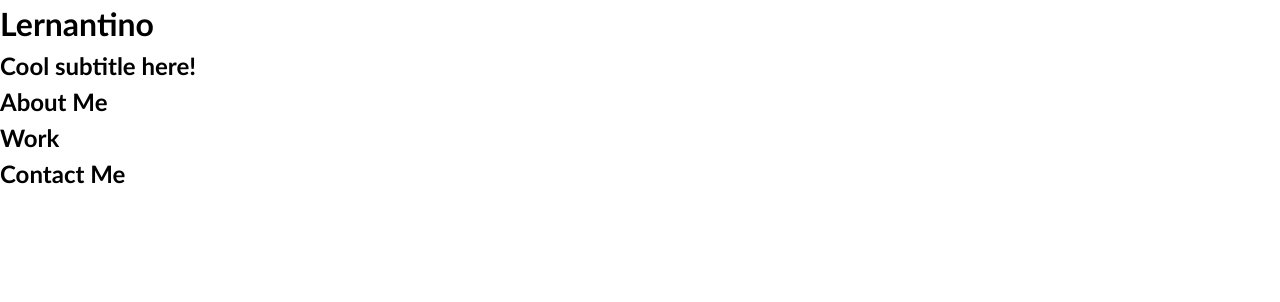
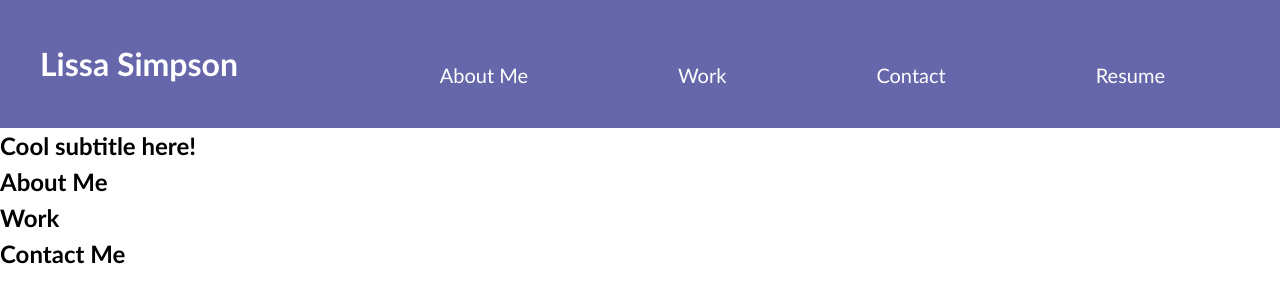
Before and after one commit to lissasimp/Responsive_Portfolio, a plain HTML site: page index.html in a window 1280 px wide. Drawn offline with Linux system fonts and the light colour scheme.

Commit message:
aligned text and changed colours nav

```diff
--- a/index.html
+++ b/index.html
@@ -5,15 +5,21 @@
   <meta charset="UTF-8">
   <meta name="viewport" content="width=device-width, initial-scale=1.0">
   <meta http-equiv="X-UA-Compatible" content="ie=edge">
-  <title>Lernantino // Web Developer</title>
+  <title>Lissa Simpson | Web Developer</title>
   <link rel="stylesheet" href="./style.css" />
 </head>
 
 <body>
   <!-- main logo / nav -->
   <header>
-    <h1>Lernantino</h1>
+    <h1>Lissa Simpson</h1>
     <nav>
+        <ul>
+            <li><a href="#aboutme">About Me</a></li>
+            <li><a href="#work">Work</a></li>
+            <li><a href="#contactme">Contact</a></li>
+            <li><a href="#resume">Resume</a></li>
+        </ul>
     </nav>
   </header>
 
--- a/style.css
+++ b/style.css
@@ -8,6 +8,47 @@
     font-family: 'Trebuchet MS', 'Lucida Sans Unicode', 'Lucida Grande', 'Lucida Sans', Arial, sans-serif;
     line-height: 1.5;
   }
+
+  :root {
+    --background:#6667AB;
+  }
+
+  /*Name*/
+  header {
+    padding: 40px;
+    background: var(--background);
+    color: white;
+  }
+
+  /*Nav Bar Style*/
+  nav {
+    justify-content: baseline;
+    background: var(--background);
+    float: right;
+    font-size: 20px;
+  }
+
+  h1 {
+    display: inline-block;
+  }
+
+  nav ul {
+    display: flex;
+    justify-content: space;
+
+  }
+  nav li a {
+    list-style: none;
+    text-decoration: none;
+    color: white;
+  }
+
+  nav li {
+    display: inline-block;
+    margin-left: 75px;
+    margin-right: 75px;
+  }
+
 
   h1,
   h2,
```
